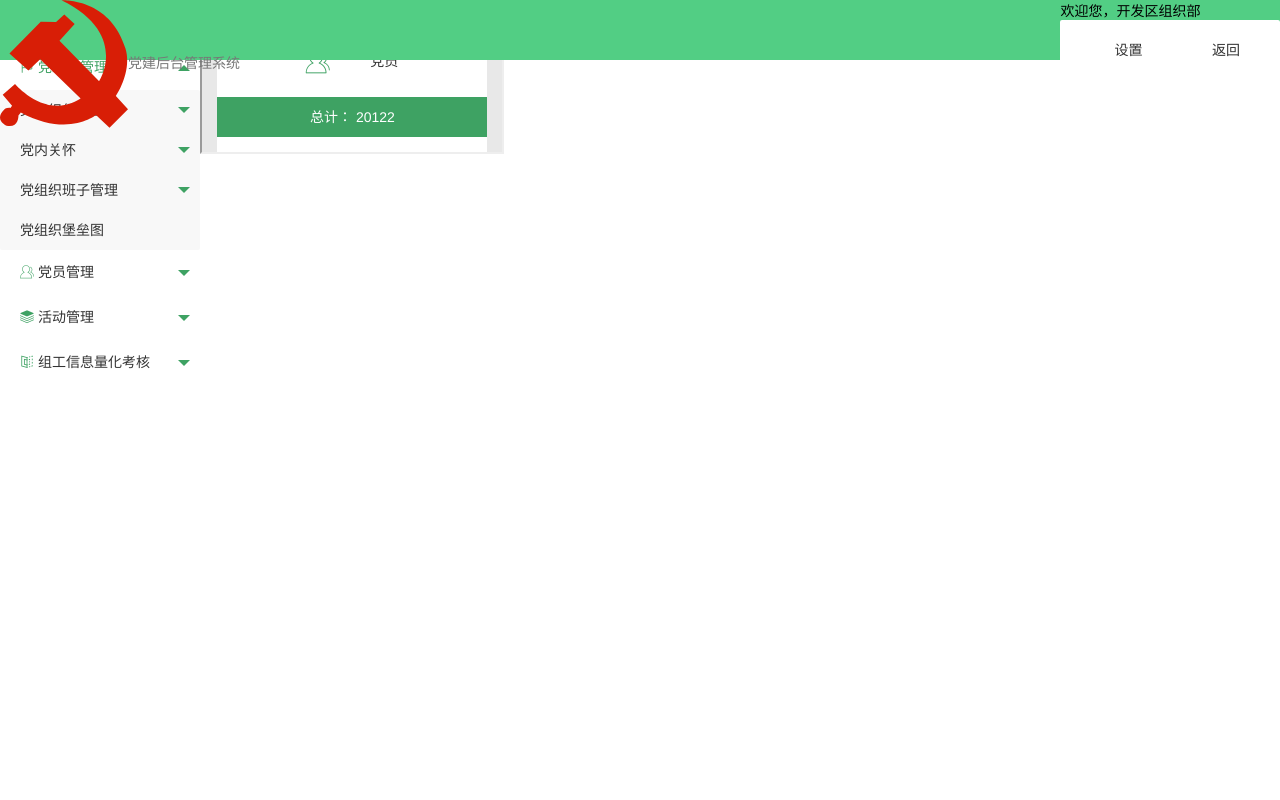
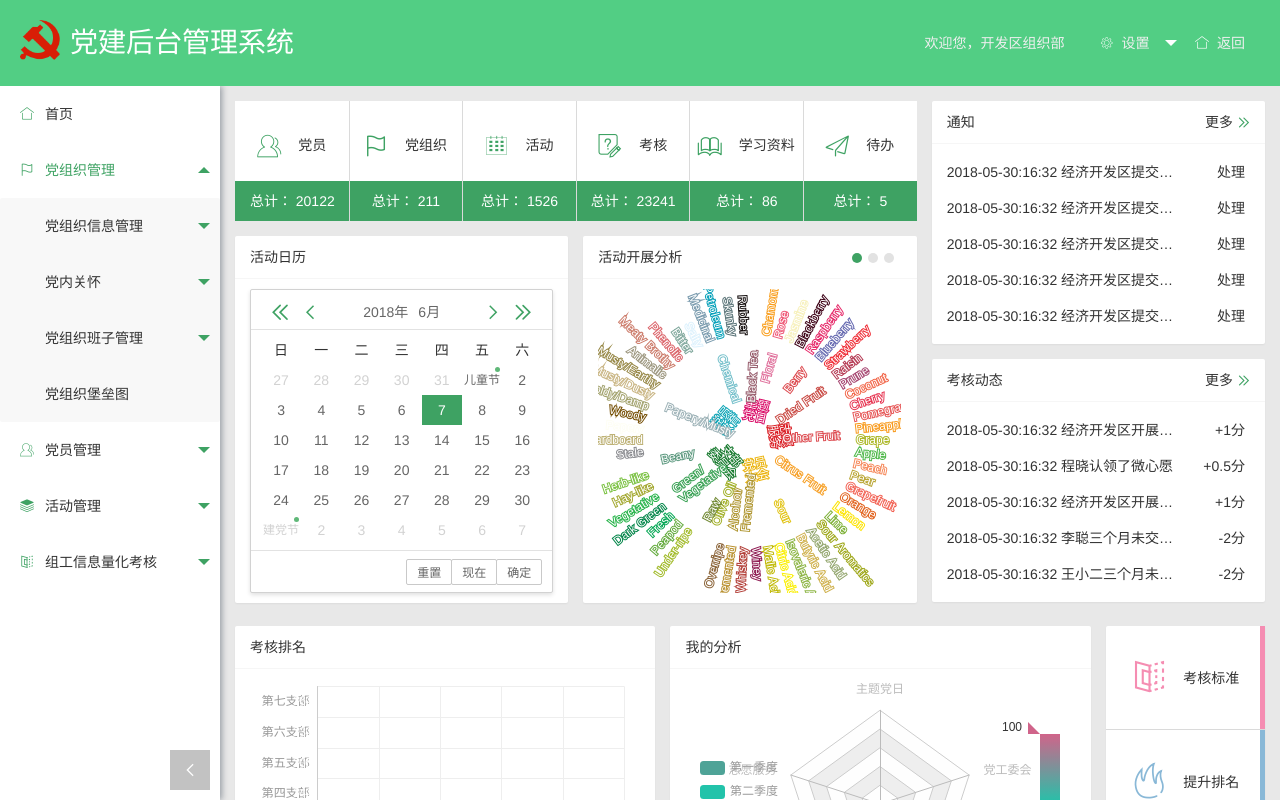
Before and after one commit to aopao/web-ui, a website: page index.html in a window 1280 px wide. Drawn offline with Linux system fonts and the light colour scheme.

Commit message:
webstrom git test

```diff
--- a/index.html
+++ b/index.html
@@ -13,7 +13,7 @@
 	<link rel="icon" href="favicon.png">
 	<link rel="stylesheet" href="./layui/css/layui.css">
 	<link rel="stylesheet" href="./assets/css/index.css">
-	<link rel="stylesheet" href="./assets/css/home.cs">
+	<link rel="stylesheet" href="./assets/css/home.css">
 </head>
 <body class="main_body">
 	<div class="layui-layout layui-layout-master">
```
